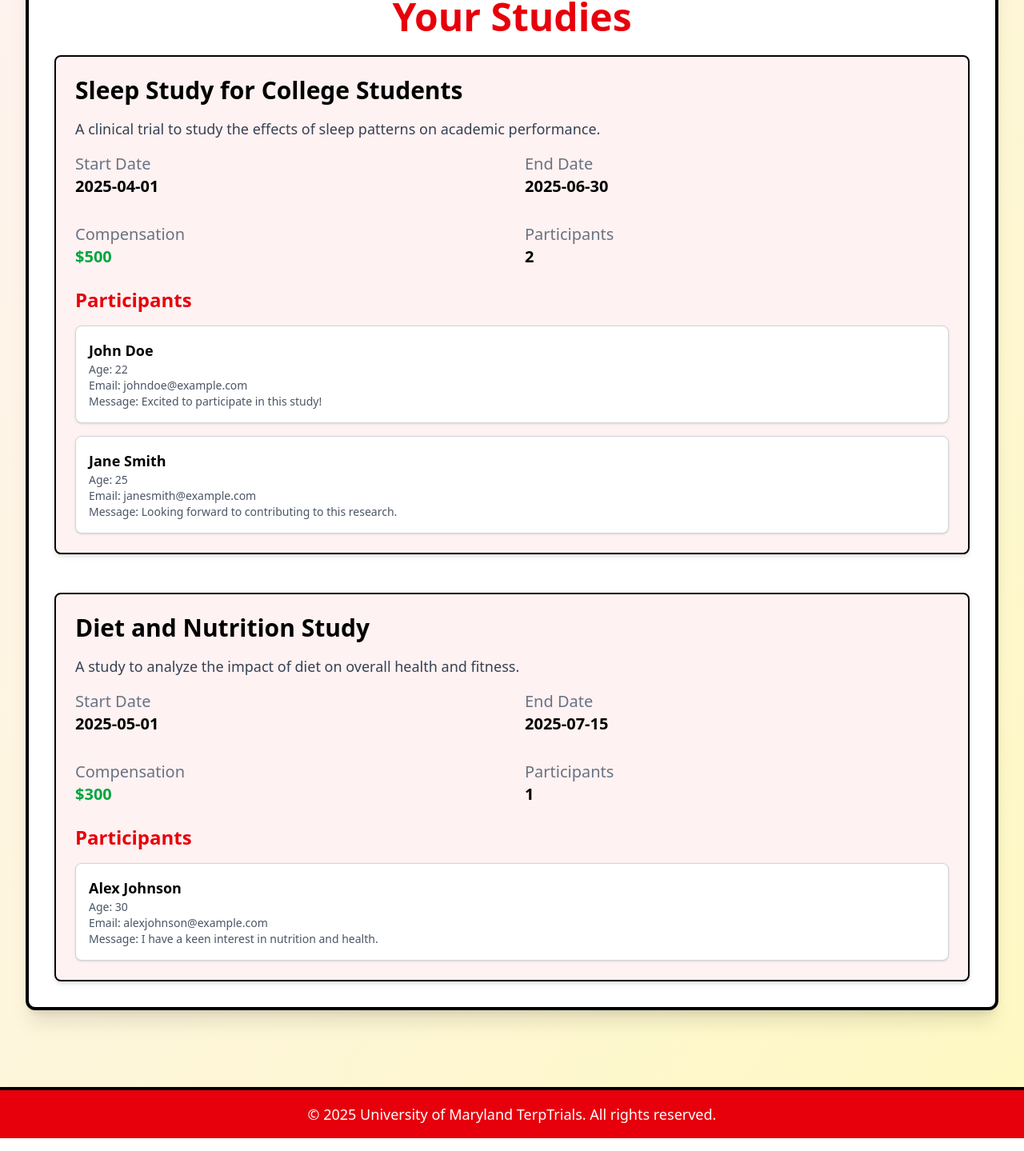
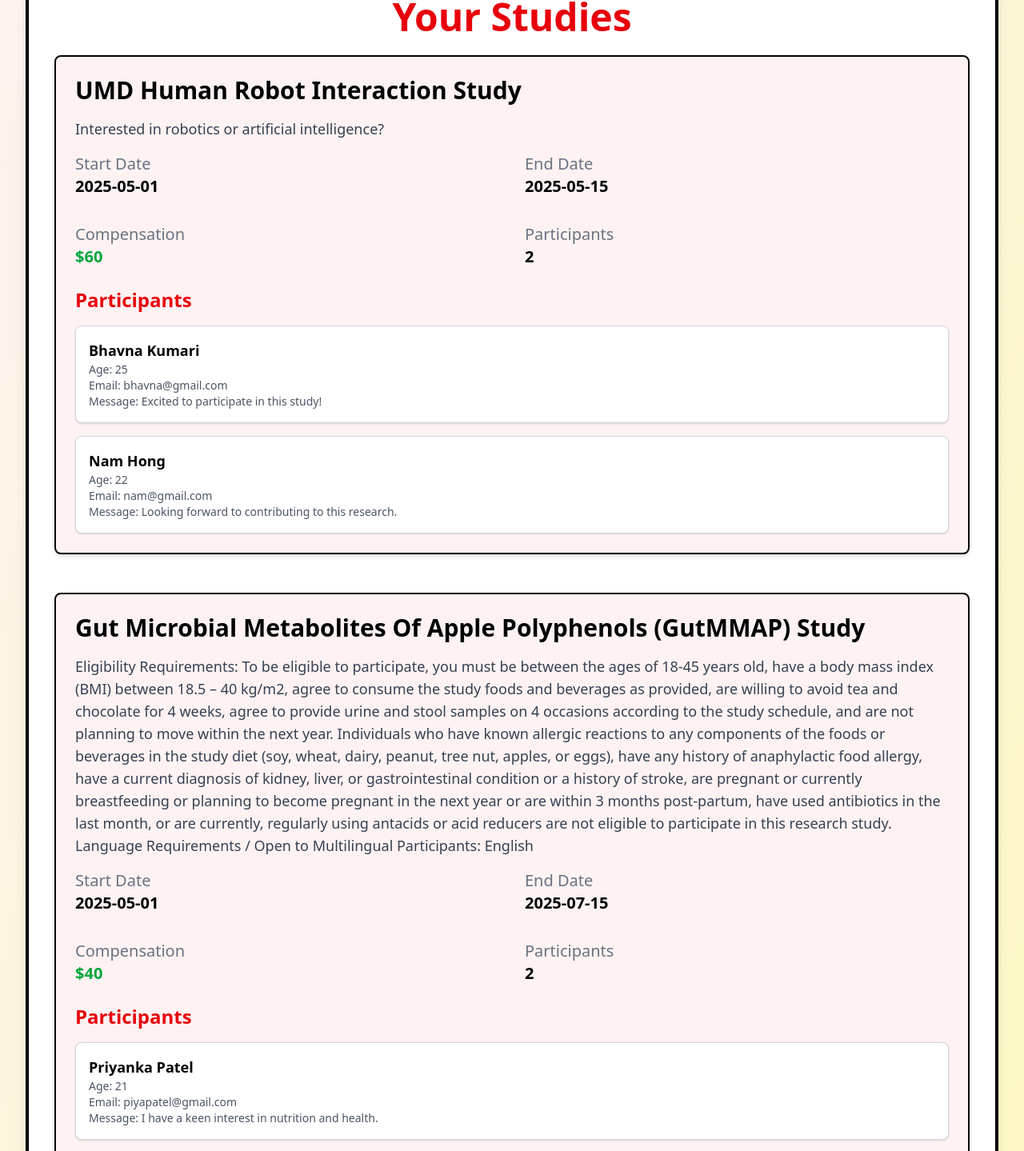
Before and after one commit to PriyankaPatel72/Trials, a Next.js app: page /HomePageTrialRunner in a window 1280 px wide. Shown: the part 343-1782 px from the top of the page at 80% size. Built offline with nearby package versions, Linux system fonts and the light colour scheme.

Commit message:
final countdown

```diff
--- a/app/HomePageTrialRunner/page.tsx
+++ b/app/HomePageTrialRunner/page.tsx
@@ -9,41 +9,48 @@ export default function HomePageTrialRunner() {
   const [studies, setStudies] = useState([
     {
       id: 1,
-      title: "Sleep Study for College Students",
-      description: "A clinical trial to study the effects of sleep patterns on academic performance.",
-      startDate: "2025-04-01",
-      endDate: "2025-06-30",
-      compensation: "$500",
+      title: "UMD Human Robot Interaction Study",
+      description: "Interested in robotics or artificial intelligence?",
+      startDate: "2025-05-01",
+      endDate: "2025-05-15",
+      compensation: "$60",
       participants: [
         {
-          id: "123",
-          name: "John Doe",
-          age: 22,
-          email: "johndoe@example.com",
+          id: "67fb9f80485f21597f623ab4",
+          name: "Bhavna Kumari",
+          age: 25,
+          email: "bhavna@gmail.com",
           message: "Excited to participate in this study!",
         },
         {
-          id: "456",
-          name: "Jane Smith",
-          age: 25,
-          email: "janesmith@example.com",
+          id: "67fba32197c1063f165d24a4",
+          name: "Nam Hong",
+          age: 22,
+          email: "nam@gmail.com",
           message: "Looking forward to contributing to this research.",
         },
       ],
     },
     {
-      id: 2,
-      title: "Diet and Nutrition Study",
-      description: "A study to analyze the impact of diet on overall health and fitness.",
+      id: "67fb9d72485f21597f623ab2",
+      title: "Gut Microbial Metabolites Of Apple Polyphenols (GutMMAP) Study",
+      description: "Eligibility Requirements: To be eligible to participate, you must be between the ages of 18-45 years old, have a body mass index (BMI) between 18.5 – 40 kg/m2, agree to consume the study foods and beverages as provided, are willing to avoid tea and chocolate for 4 weeks, agree to provide urine and stool samples on 4 occasions according to the study schedule, and are not planning to move within the next year. Individuals who have known allergic reactions to any components of the foods or beverages in the study diet (soy, wheat, dairy, peanut, tree nut, apples, or eggs), have any history of anaphylactic food allergy, have a current diagnosis of kidney, liver, or gastrointestinal condition or a history of stroke, are pregnant or currently breastfeeding or planning to become pregnant in the next year or are within 3 months post-partum, have used antibiotics in the last month, or are currently, regularly using antacids or acid reducers are not eligible to participate in this research study. Language Requirements / Open to Multilingual Participants: English",
       startDate: "2025-05-01",
       endDate: "2025-07-15",
-      compensation: "$300",
+      compensation: "$40",
       participants: [
         {
-          id: "789",
-          name: "Alex Johnson",
-          age: 30,
-          email: "alexjohnson@example.com",
+          id: "67fb9f80485f21597f623ab4",
+          name: "Priyanka Patel",
+          age: 21,
+          email: "piyapatel@gmail.com",
+          message: "I have a keen interest in nutrition and health.",
+        },
+        {
+          id: "67fb9f80485f21597f623ab4",
+          name: "Gilio Lopas",
+          age: 22,
+          email: "gilio@gmail.com",
           message: "I have a keen interest in nutrition and health.",
         },
       ],
--- a/app/TrialDataForm/page.tsx
+++ b/app/TrialDataForm/page.tsx
@@ -85,7 +85,7 @@ export default function TrialDataForm() {
               </Link>
             </div>
             <div className="flex space-x-4">
-              <Link href="/HomePage" className="text-lg text-white hover:text-yellow-300 transition">
+              <Link href="/HomePageTrialRunner" className="text-lg text-white hover:text-yellow-300 transition">
                 Home
               </Link>
               <Link href="/TrialDataForm" className="text-lg text-white hover:text-yellow-300 transition">
--- a/app/page.tsx
+++ b/app/page.tsx
@@ -58,7 +58,7 @@ export default function Home() {
           router.push("/HomePage");
         } else if (volunteerStatus === "firm") {
           console.log("User is a researcher");
-          router.push("/HomePageTrialRunner");
+          router.push("/TrialDataForm");
         }
       })
       .catch((err) => {
```
